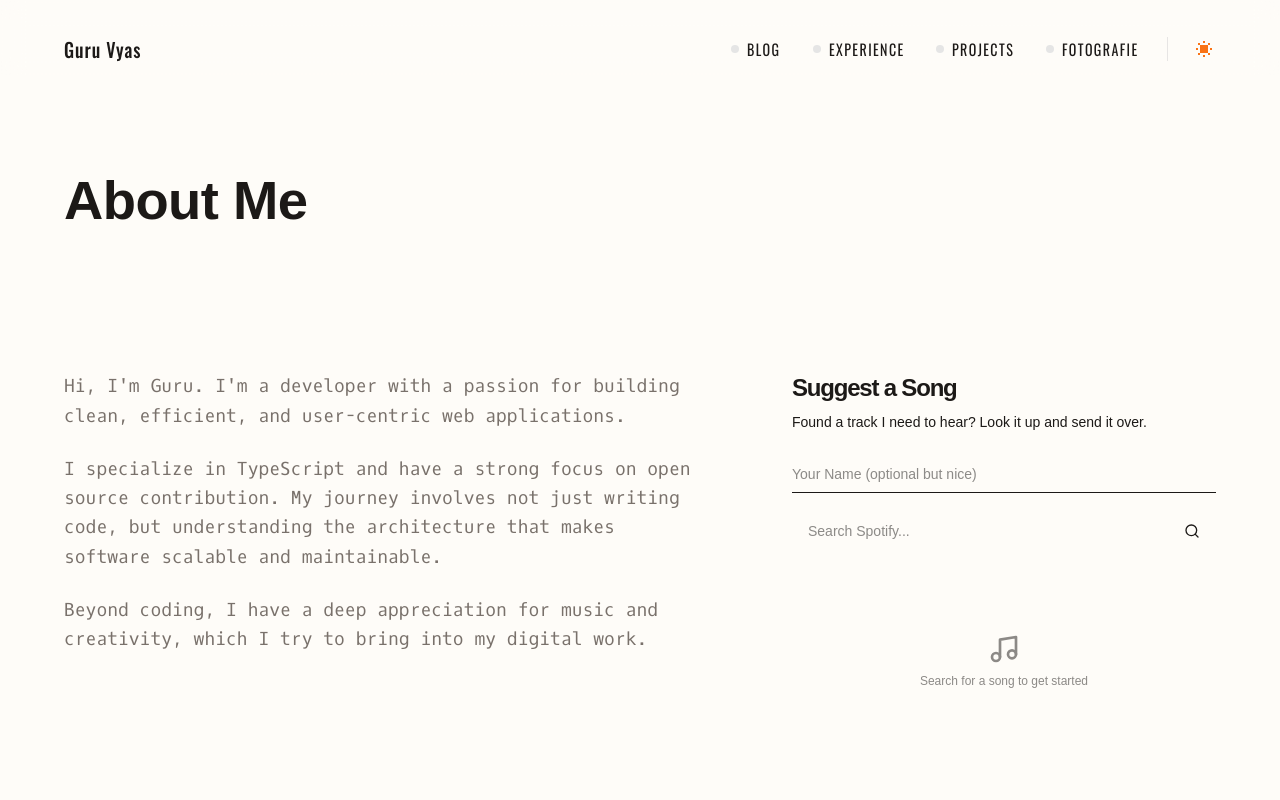
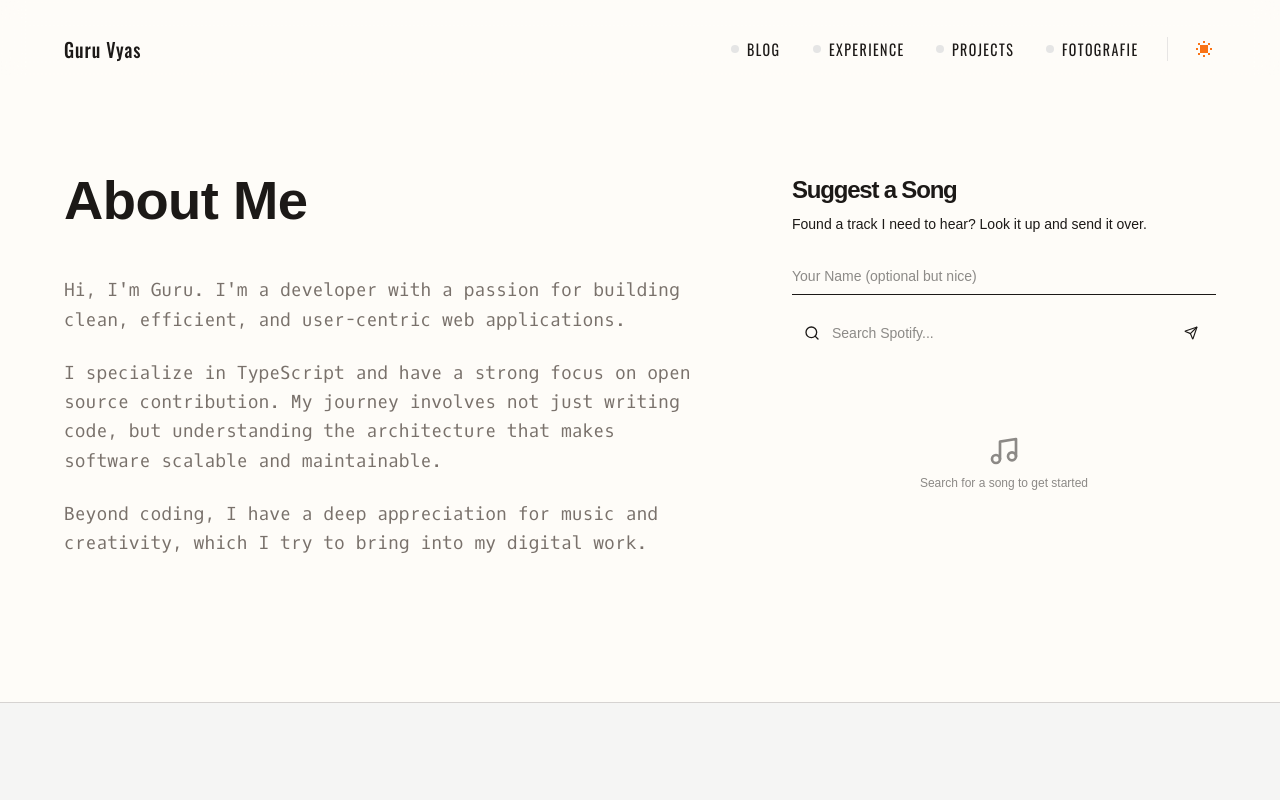
Before and after one commit to wakeupguruu/portfolio, a Next.js app: page /about in a window 1280 px wide. Shown: the top 800 px of the page. Built offline with nearby package versions, Linux system fonts and the light colour scheme; a web font is replaced by a local one.

Commit message:
Refactor Spotify search: Fix alignment, minimize button, and correct import typo

```diff
--- a/app/about/page.tsx
+++ b/app/about/page.tsx
@@ -9,16 +9,14 @@ export default function AboutPage() {
         <div className="w-full">
             <div className="pt-24 w-full overflow-x-hidden">
                 <Container>
-                    <Section className="mb-12">
-                        <h1 className="font-tasa text-4xl font-extrabold leading-none tracking-[-0.04em] text-[#1c1917] dark:text-[#ededed] sm:text-[3.4rem]">
+                    <Section className="mb-20">
+                        <div className="grid grid-cols-1 lg:grid-cols-12 gap-12 lg:gap-24">
+                            {/* Left Column: Title & Bio */}
+                            <div className="lg:col-span-7">
+                                <h1 className="font-tasa text-4xl font-extrabold leading-none tracking-[-0.04em] text-[#1c1917] dark:text-[#ededed] sm:text-[3.4rem] mb-12">
                                     About Me
                                 </h1>
-                    </Section>
-
-                    <Section className="mb-20">
-                        <div className="grid grid-cols-1 lg:grid-cols-12 gap-12 lg:gap-24">
-                            {/* Left Column: Bio */}
-                            <div className="lg:col-span-7 prose prose-lg dark:prose-invert font-oxygen leading-relaxed text-(--description-text)">
+                                <div className="prose prose-lg dark:prose-invert font-oxygen leading-relaxed text-(--description-text)">
                                     <p>
                                         Hi, I'm Guru. I'm a developer with a passion for building clean, efficient, and user-centric web applications.
                                     </p>
@@ -30,10 +28,10 @@ export default function AboutPage() {
                                         Beyond coding, I have a deep appreciation for music and creativity, which I try to bring into my digital work.
                                     </p>
                                 </div>
+                            </div>
 
                             {/* Right Column: Music Suggestion */}
                             <div className="lg:col-span-5 space-y-6">
-
                                 <SpotifySearch />
                             </div>
                         </div>
--- a/app/globals.css
+++ b/app/globals.css
@@ -74,10 +74,12 @@
   --color-border: var(--border);
   --color-heading: var(--heading);
   --color-accent: var(--accent);
-  --font-sans: var(--font-inter), ui-sans-serif, system-ui, sans-serif,
+  --font-sans:
+    var(--font-inter), ui-sans-serif, system-ui, sans-serif,
     "Apple Color Emoji", "Segoe UI Emoji", "Segoe UI Symbol", "Noto Color Emoji";
-  --font-mono: var(--font-geist-mono), ui-monospace, SFMono-Regular, Menlo,
-    Monaco, Consolas, "Liberation Mono", "Courier New", monospace;
+  --font-mono:
+    var(--font-geist-mono), ui-monospace, SFMono-Regular, Menlo, Monaco,
+    Consolas, "Liberation Mono", "Courier New", monospace;
   --font-fredericka: var(--font-fredericka);
   --font-fredericka: var(--font-fredericka);
   --font-croissant: var(--font-croissant);
@@ -87,6 +89,7 @@
   --font-oswald: var(--font-oswald);
   --font-oxygen: var(--font-oxygen);
   --font-source-code: var(--font-source-code);
+  --font-caveat: var(--font-caveat);
 }
 
 /* We keep dark as default; no auto light mode switch */
@@ -95,7 +98,8 @@ body {
   background: var(--background);
   color: var(--foreground);
   font-family: Arial, Helvetica, sans-serif;
-  transition: background-color 0.4s cubic-bezier(0.4, 0, 0.2, 1),
+  transition:
+    background-color 0.4s cubic-bezier(0.4, 0, 0.2, 1),
     color 0.4s cubic-bezier(0.4, 0, 0.2, 1);
 }
 
@@ -139,7 +143,8 @@ circle,
 line,
 polyline,
 polygon {
-  transition: background-color 0.4s cubic-bezier(0.4, 0, 0.2, 1),
+  transition:
+    background-color 0.4s cubic-bezier(0.4, 0, 0.2, 1),
     border-color 0.4s cubic-bezier(0.4, 0, 0.2, 1),
     color 0.4s cubic-bezier(0.4, 0, 0.2, 1),
     fill 0.4s cubic-bezier(0.4, 0, 0.2, 1),
@@ -199,13 +204,17 @@ a:hover {
 .section-hello {
   background-color: var(--bg-hello);
   color: var(--text-hello);
-  transition: background-color 0.5s ease, color 0.5s ease;
+  transition:
+    background-color 0.5s ease,
+    color 0.5s ease;
 }
 
 .section-footer {
   background-color: var(--bg-footer);
   color: var(--text-footer);
-  transition: background-color 0.5s ease, color 0.5s ease;
+  transition:
+    background-color 0.5s ease,
+    color 0.5s ease;
 }
 
 .border-custom-separator {
--- a/components/spotify-search.tsx
+++ b/components/spotify-search.tsx
@@ -23,6 +23,7 @@ interface SpotifyTrack {
 interface SuggestionSession {
     track: SpotifyTrack;
     timestamp: number;
+    suggesterName: string;
 }
 
 export function SpotifySearch() {
@@ -38,6 +39,7 @@ export function SpotifySearch() {
 
     // Audio Preview State
     const [playingTrackId, setPlayingTrackId] = useState<string | null>(null);
+    const [isFocused, setIsFocused] = useState(false);
     const audioRef = useRef<HTMLAudioElement | null>(null);
 
     useEffect(() => {
@@ -116,7 +118,7 @@ export function SpotifySearch() {
                 setResults([]);
 
                 // Update History
-                const newHistory = [{ track, timestamp: Date.now() }, ...recentSuggestions].slice(0, 5);
+                const newHistory = [{ track, timestamp: Date.now(), suggesterName }, ...recentSuggestions].slice(0, 5);
                 setRecentSuggestions(newHistory);
                 localStorage.setItem("spotify_recent_suggestions", JSON.stringify(newHistory));
             } else {
@@ -172,7 +174,7 @@ export function SpotifySearch() {
                     >
                         {/* Front Face: Bird with Note (Generic Thank You) */}
                         <div className="absolute w-full h-full rounded-sm flex flex-col items-center justify-center bg-transparent" style={{ backfaceVisibility: "hidden" }}>
-                            <div className="relative w-48 h-48 animate-bounce-slow">
+                            <div className="relative w-64 h-64 animate-bounce-slow">
                                 <Image
                                     src="/images/thank-you-bird.png"
                                     alt="Bird saying thank you"
@@ -264,21 +266,42 @@ export function SpotifySearch() {
                     className="w-full bg-transparent border-b border-muted-foreground/30 py-2 text-sm focus:outline-none focus:border-accent transition-colors"
                 />
 
-                <form onSubmit={handleSearch} className="relative flex gap-2">
+                <form onSubmit={handleSearch} className="relative flex gap-2 w-full">
+                    <div className="relative w-full">
+                        <div className="absolute left-3 top-1/2 -translate-y-1/2 z-10 pointer-events-none">
+                            <Search className="h-4 w-4 text-muted-foreground" />
+                        </div>
                         <input
                             type="text"
                             placeholder="Search Spotify..."
                             value={query}
                             onChange={(e) => setQuery(e.target.value)}
-                        className="w-full bg-secondary/50 rounded-lg pl-4 pr-12 py-3 text-sm focus:outline-none focus:ring-1 focus:ring-accent transition-all"
+                            onFocus={() => setIsFocused(true)}
+                            onBlur={() => setIsFocused(false)}
+                            className="w-full bg-secondary/50 border-0 pl-10 pr-12 py-3 text-sm focus:outline-none placeholder:text-muted-foreground/50 transition-colors relative z-0 rounded-full"
                         />
+
+                        {/* Animated Border */}
+                        <motion.div
+                            initial={{ clipPath: "inset(0 50% 0 50% round 9999px)" }}
+                            animate={{
+                                clipPath: isFocused
+                                    ? "inset(0 0 0 0 round 9999px)"
+                                    : "inset(0 50% 0 50% round 9999px)"
+                            }}
+                            transition={{ duration: 0.3, ease: "easeInOut" }}
+                            className="absolute inset-0 border-[1.5px] border-[var(--accent)] rounded-full pointer-events-none z-20"
+                        />
+
                         <button
                             type="submit"
                             disabled={loading}
-                        className="absolute right-2 top-1/2 -translate-y-1/2 p-2 hover:text-accent transition-colors disabled:opacity-50"
+                            className="absolute right-3 top-1/2 -translate-y-1/2 p-1.5 hover:text-accent transition-colors disabled:opacity-50 z-30 flex items-center justify-center"
                         >
-                        {loading ? <Loader2 className="h-4 w-4 animate-spin" /> : <Search className="h-4 w-4" />}
+                            {loading ? <Loader2 className="h-3.5 w-3.5 animate-spin" /> : <Send className="h-3.5 w-3.5" />}
+                            <span className="sr-only">Search</span>
                         </button>
+                    </div>
                 </form>
             </div>
 
@@ -347,8 +370,9 @@ export function SpotifySearch() {
                                 </div>
                                 <div className="space-y-3">
                                     {recentSuggestions.map((session, idx) => (
-                                        <div key={idx} className="flex items-center gap-3 opacity-60 hover:opacity-100 transition-opacity">
-                                            <div className="relative w-8 h-8 rounded-md overflow-hidden bg-secondary">
+                                        <div key={idx} className="flex items-center justify-between gap-3 opacity-60 hover:opacity-100 transition-opacity w-full">
+                                            <div className="flex items-center gap-3 overflow-hidden">
+                                                <div className="relative w-8 h-8 rounded-md overflow-hidden bg-secondary shrink-0">
                                                     {session.track.album.images[0] && (
                                                         <Image
                                                             src={session.track.album.images[0].url}
@@ -358,9 +382,23 @@ export function SpotifySearch() {
                                                         />
                                                     )}
                                                 </div>
-                                            <div className="overflow-hidden">
+                                                <div className="overflow-hidden mr-2">
                                                     <p className="text-xs font-medium truncate">{session.track.name}</p>
-                                                <p className="text-[10px] text-muted-foreground truncate">{session.track.artists[0].name}</p>
+                                                    <p className="text-[10px] text-muted-foreground truncate">
+                                                        {session.track.artists[0].name}
+                                                    </p>
+                                                </div>
+                                            </div>
+                                            <div className="shrink-0 text-right">
+                                                <p
+                                                    className={`text-sm font-caveat truncate max-w-[80px] ${session.suggesterName?.toLowerCase() === "stu" ||
+                                                        session.suggesterName?.toLowerCase() === "stuti"
+                                                        ? "text-sky-300 dark:text-sky-300"
+                                                        : "text-[var(--accent)]"
+                                                        }`}
+                                                >
+                                                    {session.suggesterName || "Anonymous"}
+                                                </p>
                                             </div>
                                         </div>
                                     ))}
--- a/package.json
+++ b/package.json
@@ -9,6 +9,8 @@
     "lint": "eslint"
   },
   "dependencies": {
+    "@react-email/components": "^1.0.3",
+    "@react-email/render": "^2.0.1",
     "@tailwindcss/typography": "^0.5.19",
     "clsx": "^2.1.1",
     "framer-motion": "^12.23.26",
@@ -18,6 +20,7 @@
     "react": "19.2.0",
     "react-dom": "19.2.0",
     "react-markdown": "^10.1.0",
+    "resend": "^6.6.0",
     "tailwind-merge": "^3.4.0",
     "tailwindcss-animate": "^1.0.7"
   },
```
Also changed, not shown: 1 other file (tests, documents, lock files or other folders). Lines whose indentation alone changed are shown as unchanged.
